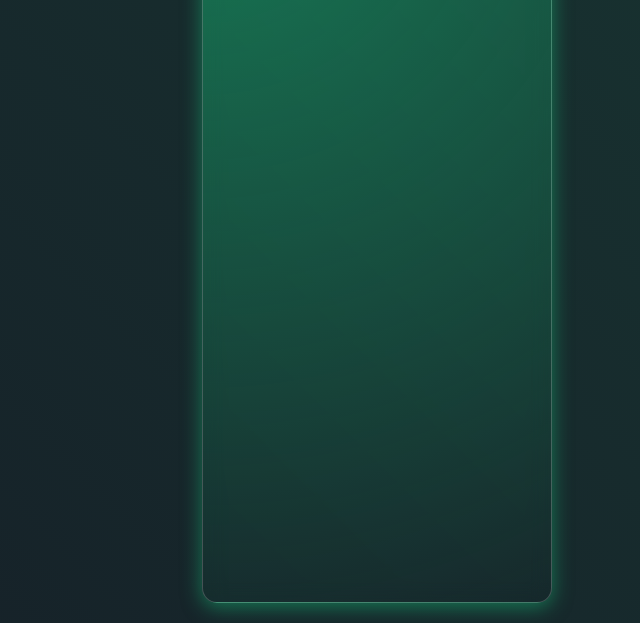
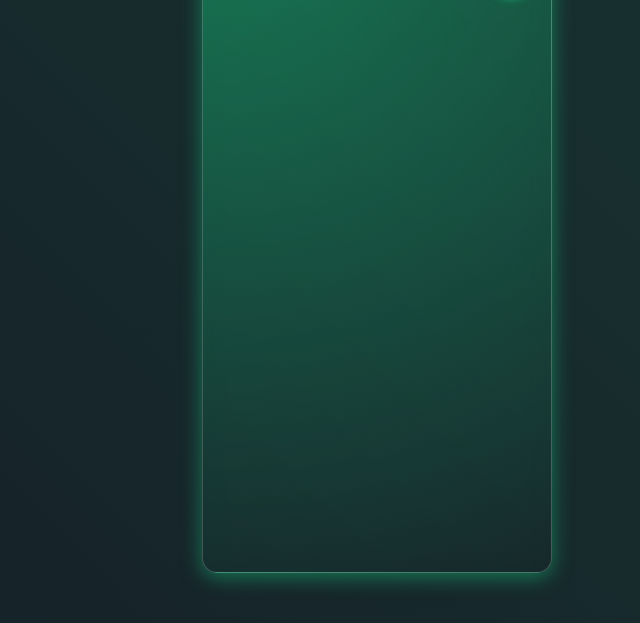
Before and after one commit to StephanieMeys/Taskzy, a plain HTML site: page index.html in a window 1280 px wide. Shown: the part 177-800 px from the top of the page, without its empty margins (263-903 px from the left). Drawn offline with Linux system fonts and the light colour scheme.

Commit message:
css changes

```diff
--- a/style.css
+++ b/style.css
@@ -17,9 +17,9 @@
 
 .container {
     width: 100vw;
-    height: 100vh;
+    height: 100svh;
     background-image: linear-gradient(45deg, var(--primary-bg), var(--secondary-bg));
-    padding: 20px;
+    padding: 50px 20px;
 }
 
 .card {
```
